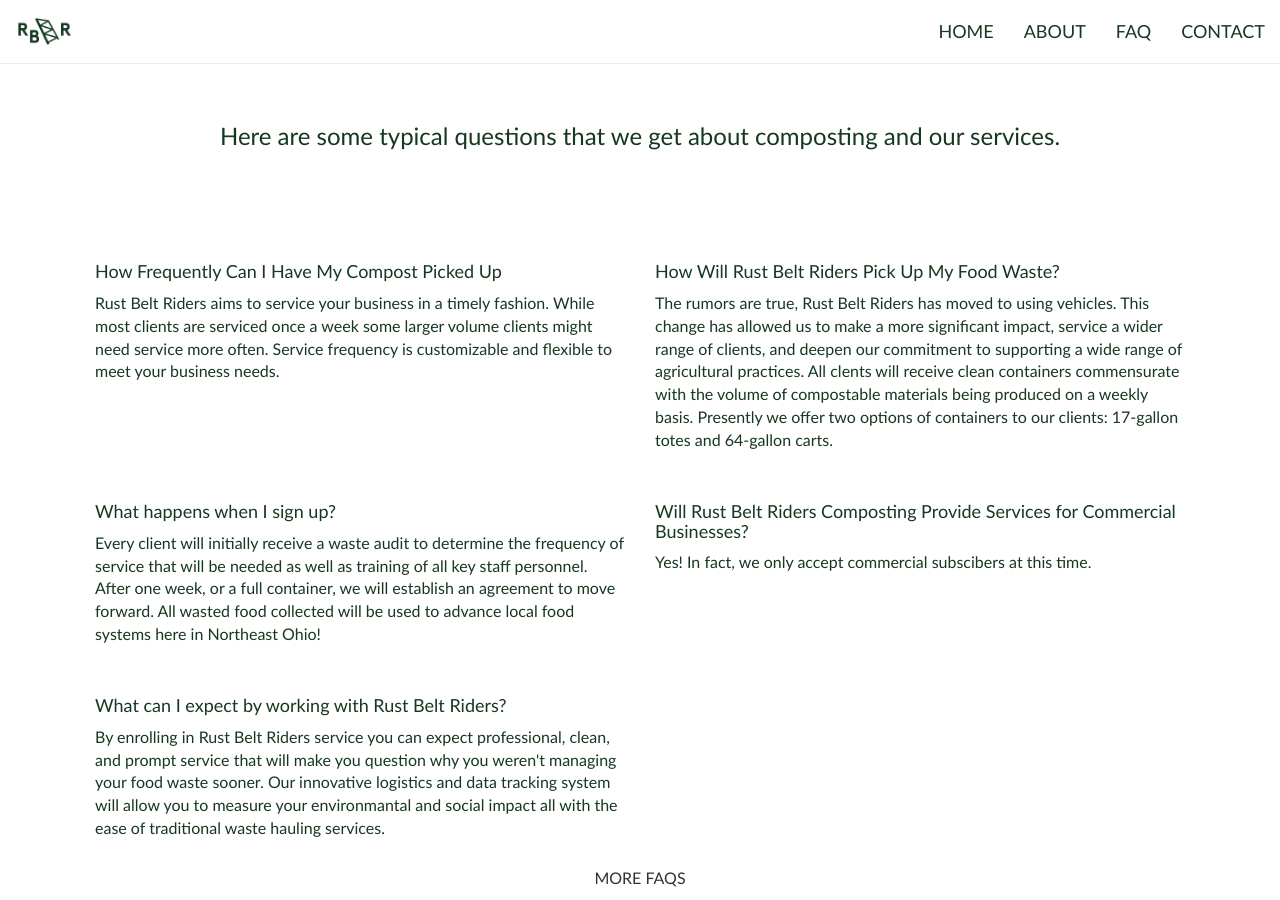
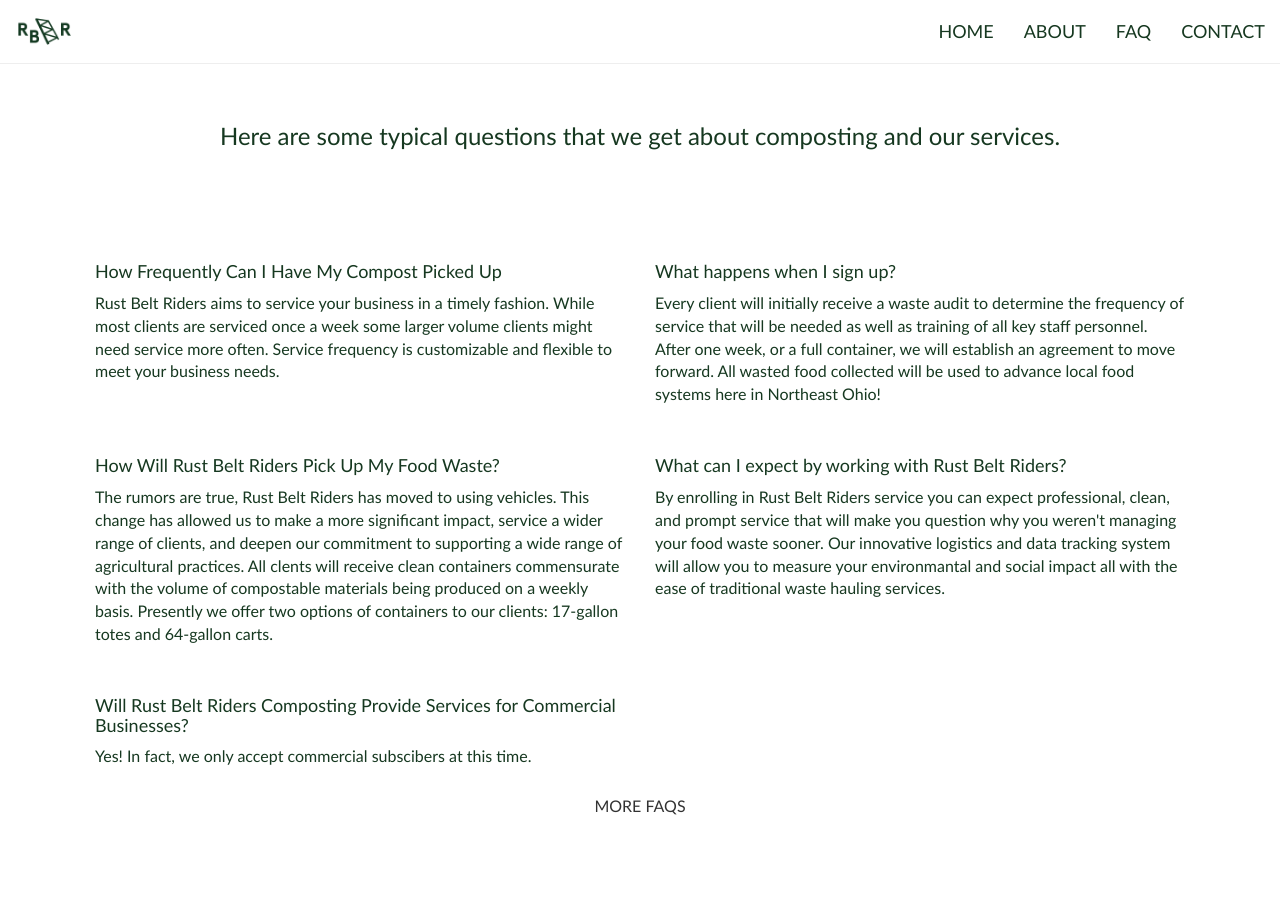
Before and after one commit to rbr-cleveland/rbr-cleveland.github.io, a Jekyll site: the page built from index.html, in a window 1280 px wide and 900 px high, scrolled down 1605 px. Built offline with Jekyll 4.4.1, drawn with Linux system fonts in a browser that asks for light colours; nearby versions of some CDN libraries; comment, search, counter and statistics services are not loaded; part of the change alters nothing that is shown.

```diff
--- a/_data/generalfaq.yml
+++ b/_data/generalfaq.yml
@@ -2,6 +2,11 @@
   title: How Frequently Can I Have My Compost Picked Up
   content: >
     Rust Belt Riders aims to service your business in a timely fashion. While most clients are serviced once a week some larger volume clients might need service more often. Service frequency is customizable and flexible to meet your business needs.
+
+- published: true
+  title: "What happens when I sign up?"
+  content: >
+    Every client will initially receive a waste audit to determine the frequency of service that will be needed as well as training of all key staff personnel. After one week, or a full container, we will establish an agreement to move forward. All wasted food collected will be used to advance local food systems here in Northeast Ohio!
 
 - published: true
   title: "How Will Rust Belt Riders Pick Up My Food Waste?"
@@ -9,16 +14,11 @@
      The rumors are true, Rust Belt Riders has moved to using vehicles. This change has allowed us to make a more significant impact, service a wider range of clients, and deepen our commitment to supporting a wide range of agricultural practices. All clents will receive clean containers commensurate with the volume of compostable materials being produced on a weekly basis. Presently we offer two options of containers to our clients: 17-gallon totes and 64-gallon carts.
 
 - published: true
-  title: "What happens when I sign up?"
+  title: "What can I expect by working with Rust Belt Riders?"
   content: >
-    Every client will initially receive a waste audit to determine the frequency of service that will be needed as well as training of all key staff personnel. After one week, or a full container, we will establish an agreement to move forward. All wasted food collected will be used to advance local food systems here in Northeast Ohio!
+    By enrolling in Rust Belt Riders service you can expect professional, clean, and prompt service that will make you question why you weren't managing your food waste sooner. Our innovative logistics and data tracking system will allow you to measure your environmantal and social impact all with the ease of traditional waste hauling services.
 
 - published: true
   title: "Will Rust Belt Riders Composting Provide Services for Commercial Businesses?"
   content: >
     Yes! In fact, we only accept commercial subscibers at this time.
-
-- published: true
-  title: "What can I expect by working with Rust Belt Riders?"
-  content: >
-    By enrolling in Rust Belt Riders service you can expect professional, clean, and prompt service that will make you question why you weren't managing your food waste sooner. Our innovative logistics and data tracking system will allow you to measure your environmantal and social impact all with the ease of traditional waste hauling services.
```
